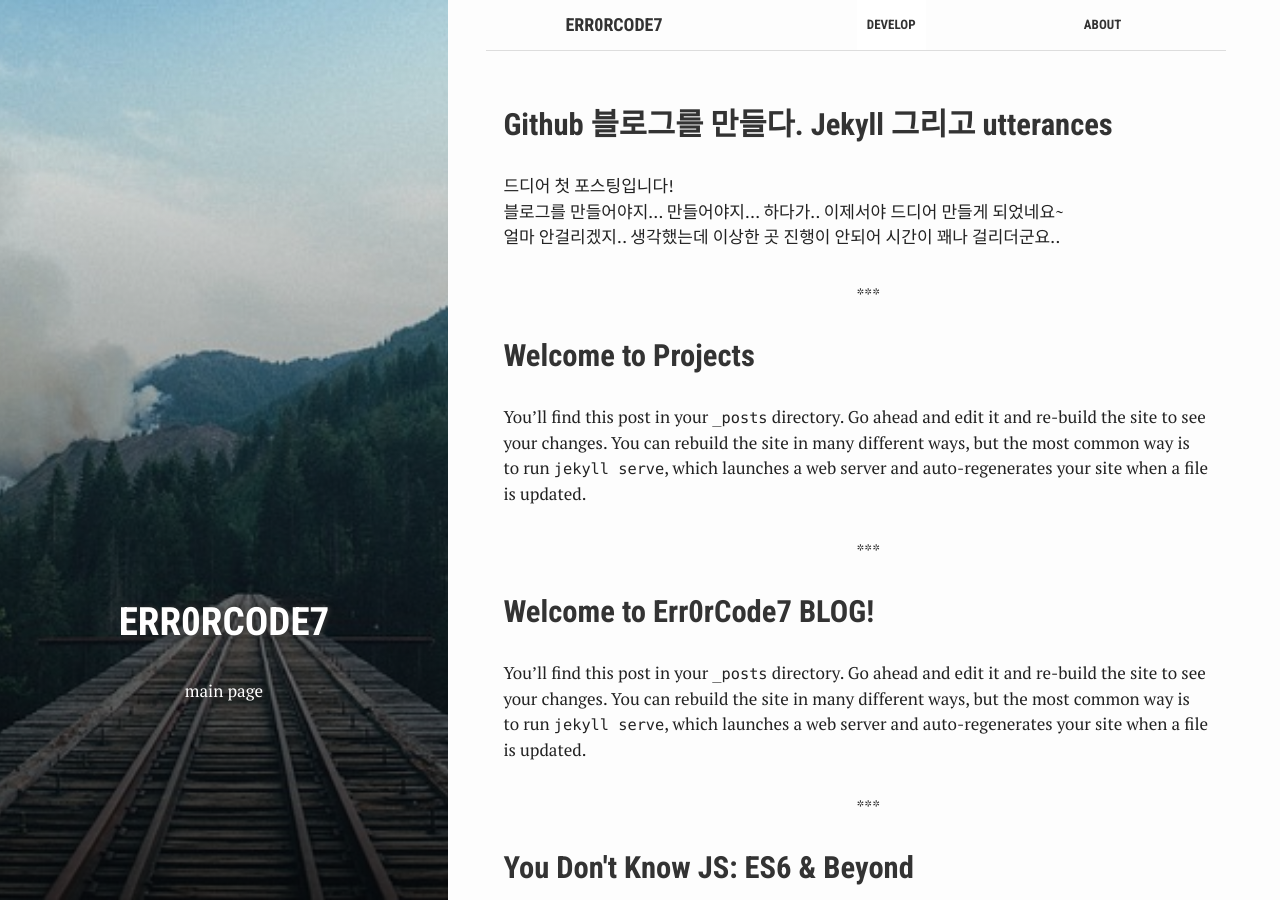
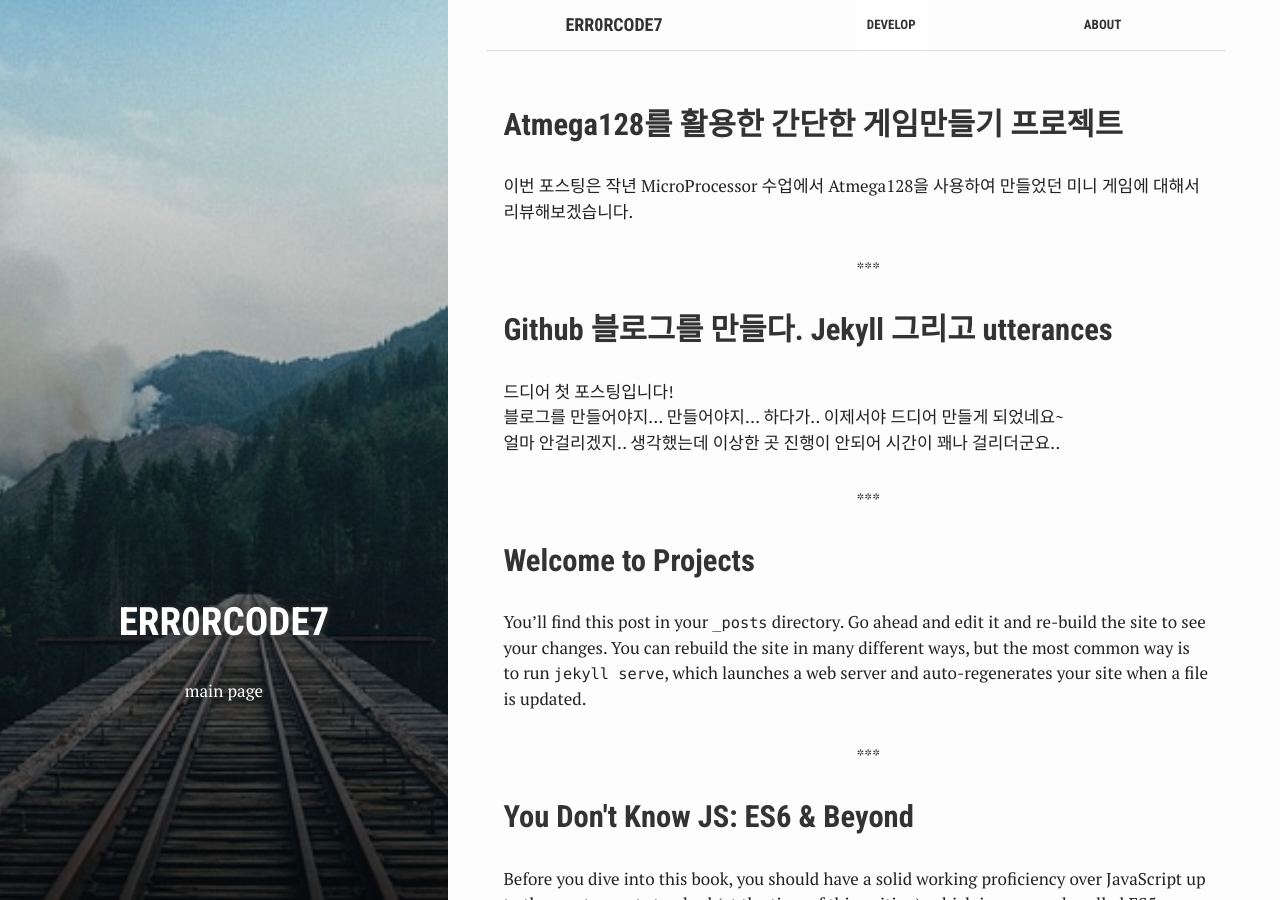
Before and after one commit to Err0rCode7/Err0rCode7.github.io, a Jekyll site: the page built from index.html, in a window 1280 px wide and 900 px high. Built offline with Jekyll 4.4.1, drawn with Linux system fonts in a browser that asks for light colours; some of the changed lines change nothing that is shown.

Commit message:
Add Project-Microprocessor-1-1

````diff
--- a/_posts/2020-04-08-welcome-to-jekyll.markdown
+++ /dev/null
@@ -1,29 +0,0 @@
----
-layout: post
-title:  "Welcome to Err0rCode7 BLOG!"
-date:   2020-04-08 17:27:52 +0900
-categories: jekyll update
----
-You’ll find this post in your `_posts` directory. Go ahead and edit it and re-build the site to see your changes. You can rebuild the site in many different ways, but the most common way is to run `jekyll serve`, which launches a web server and auto-regenerates your site when a file is updated.
-
-Jekyll requires blog post files to be named according to the following format:
-
-`YEAR-MONTH-DAY-title.MARKUP`
-
-Where `YEAR` is a four-digit number, `MONTH` and `DAY` are both two-digit numbers, and `MARKUP` is the file extension representing the format used in the file. After that, include the necessary front matter. Take a look at the source for this post to get an idea about how it works.
-
-Jekyll also offers powerful support for code snippets:
-
-{% highlight ruby %}
-def print_hi(name)
-  puts "Hi, #{name}"
-end
-print_hi('Tom')
-#=> prints 'Hi, Tom' to STDOUT.
-{% endhighlight %}
-
-Check out the [Jekyll docs][jekyll-docs] for more info on how to get the most out of Jekyll. File all bugs/feature requests at [Jekyll’s GitHub repo][jekyll-gh]. If you have questions, you can ask them on [Jekyll Talk][jekyll-talk].
-
-[jekyll-docs]: https://jekyllrb.com/docs/home
-[jekyll-gh]:   https://github.com/jekyll/jekyll
-[jekyll-talk]: https://talk.jekyllrb.com/
--- /dev/null
+++ b/_posts/2020-04-16-Atmega128 Project.markdown
@@ -0,0 +1,370 @@
+---
+bg: "tools.jpg"
+layout: post
+title:  "Atmega128를 활용한 간단한 게임만들기 프로젝트"
+crawlertitle: "Atmega 128 프로젝트"
+summary: "Atmega 128 프로젝트"
+date: 2020-04-16 16:30:00 +0900
+categories: Projects
+tags:
+author: Err0rCode7
+---
+
+이번 포스팅은 작년 MicroProcessor 수업에서 Atmega128을 사용하여 만들었던 미니 게임에 대해서 리뷰해보겠습니다.<br>
+
+---
+### Atmega128을 이용한 미니게임 Project
+---
+
+우선 Atmega128은 ATMEL사가 개발한 8비트 AVR마이크로 컨트롤러의 megaAVR 패밀리 계열중 하나의 프로세서입니다. 이 프로세서는 64핀으로 구성되었으며, TQFP형 패키지의 저 전력 8비트 CMOS 마이크로 컨트롤러입니다. C언어와 라이브러리를 이용해서 명령어를 쉽게 이용할 수 있으며 원하는 포트의 핀에 LCD, 스위치, 7-segments, MOTOR 그리고 LED를 연결하고 코드상의 레지스터를 이용하여 사용할 수 있습니다. <br>
+
+이러한 Atmega128을 이용해서 미니 게임을 만들어 봤었습니다. RISC 구조로 명령어도 간단하고 사용하는데 많은 어려움이 없었던 것으로 기억이 납니다. <br>
+
+
+전원을 Atmega128와 연결하고 Atmega128과 컴퓨터의 포트를 연결해서 컴퓨터에서 작성한 C언어를 이용하여 원하는 명령어를 사용하여 실습과 프로젝트를 진행했었습니다.<br>
+
+수업 실습시간을 이용해서 Atmega128 키트에 있던 모든 기능들을 다 사용해보았었습니다.<br>
+
+그리고 마지막 term project로 각 조마다 아이디어 구상하여 창의적인 아이템을 만들어보는 프로젝트 기회를 가졌었습니다. <br>
+
+이 프로젝트에서 저희 조는 미니게임을 만들었었는데요, LCD 화면에 캐릭터와 장애물을 표현하고 계속해서 우측에서 좌측으로 장애물이 움직이면서 스위치를 이용하여 캐릭터를 점프시켜 장애물을 피하는 게임이었습니다.
+
+![atmega128-1](https://user-images.githubusercontent.com/48249549/79439126-6b393f00-800f-11ea-8389-66fb91c23dcd.png)
+
+![atmega128-2](https://user-images.githubusercontent.com/48249549/79439197-7ab88800-800f-11ea-9ed5-750404534a9f.png)
+
+위에 사진은 실제 프로젝트를 진행하고 찍은 사진입니다. 포트를 많이 사용하는 것에 추가 점수가 있어서 최대한 많은 포트를 사용하다보니
+굉장히 지저분 했었네요.. <br>
+
+두번째 사진은 실제 미니게임 프로젝트가 어떤식으로 표현됐었는지 보이네요.
+
+전체적인 게임의 시스템을 설명해드리면, 캐릭터와 장애물이 LCD에 표시가 되고 스위치를 이용하여 캐릭터는 점프를 할 수 있고 장애물을 피할 수 있습니다. 7-segments를 이용하여 사용자는 자신이 얻은 점수를 볼 수 있습니다. 장애물을 피하면 7-segments에 +점수가, 못피하면 -점수가 덧셈이 됩니다. 그리고 Motor와 led를 이용하여 장애물을 피할때와 못피할때에 이펙트를 주었습니다.
+
+[My Atmega128 Project Code](https://github.com/Err0rCode7/Mircoprocessor/blob/master/Project.c)
+<br>
+
+위에 저의 깃허브 링크인 이 링크에 들어가시면 당시에 실행했었던 코드를 자세히 확인 하실 수 있습니다.<br>
+<br>
+
+---
+### Project Code Review
+---
+
+```c
+#include <mega128.h>
+#include <delay.h>
+#include <stdio.h>
+#include <stdlib.h>
+#include <lcd.h>
+
+#define mapsize 16
+#define Q0 PORTC.4
+#define Q1 PORTC.5
+#define Q2 PORTC.6
+#define Q3 PORTC.7
+#define FND PORTF
+#define DCM_IN1 PORTC.2
+#define DCM_IN2 PORTC.3
+#define STEP_MOTOR PORTE
+#define STEP_LED PORTD
+
+#asm
+    .equ __lcd_port=0x1B
+#endasm
+
+```
+
+처음부터 살펴보면 `<mega128.h>` 와 `<lcd.h>` 라이브러리를 통하여 atmega128 명령어를 include하여 명령어를 사용했었습니다.<br>
+
+그 이후에 필요한 기능의 포트들을 쉬운 변수로 정의해서 사용했었네요.<br>
+또한 LCD 포트는 따로 어셈블리어를 적어서 사용한것을 볼 수 있습니다.
+
+```c
+int i=0, Score=0;
+char obs; //장애물
+int fnd1000,fnd100,fnd10,fnd1;
+int remainder;
+unsigned fnd[17]={0xc0,0xf9,0xa4,0xb0,0x99,0x92,0x82,0xd8,0x80,0x98,0x88,0x83,0xc6,0xa1,0x86,0x8e,0x7f,};
+
+void init(void)
+{
+    // PORTA LCD
+    PORTA=0x00;
+    DDRA=0xFF;
+    // PORTB LED
+    PORTB=0x00;
+    DDRB=0xff;
+
+    // PORTC 0,1 : 스위치 2, 3 : DC모터 4,5,6,7 : 7-segment Q
+    PORTC=0x00;
+    DDRC=0xF0;
+    PINC=0x00;
+    // PORTD STEP_MOTOR LED
+    PORTD=0x00;
+    DDRD=0xFF;
+    // PORTF STEP_MOTOR Data
+    PORTF=0X00;
+    DDRF=0XFF;
+    // PORTE 7-segment Data
+    PORTE=0x00;
+    DDRE=0xFF;
+
+    FND = fnd[0];
+    Q0 = 1;
+    Q1 = 1;
+    Q2 = 1;
+    Q3 = 1;
+}
+```
+
+계속해서 필요한 전역변수를 선언해주었고 여기서 `usigned fnd[]` 는 7-segments를 쉽게 사용할 수 있도록 선언한 것을 볼 수 있습니다.<br>
+
+그리고 최대한 기능을 많은 기능(LCD, Motor 등..)을 넣기위해서 포트를 하나하나 핀별로 사용했었습니다. 그래서 초기화 함수를 따로 만들어서 포트의 초기값과 변수의 초기값을 각각 선언한것을 볼 수 있습니다.<br>
+
+이제 메인함수를 들어가기전에 메인 뒤에 선언해놓은 함수들을 먼저 리뷰해보겠습니다.
+
+```c
+void display(int); // 7-segment
+void DC_M_CW();  //  DC MOTOR 작동
+void DC_M_STOP(); //  DC STOP
+void Addmap(char [] , char); // 맵 업데이트
+void STEP_M_CW();   // STEP MOTOR
+void STEP_M_STOP();   // STEP STOP
+void STEP_M_CCW();
+
+void Addmap(char cur[], char randC)
+{
+    for (i = 0; i<mapsize - 2; i++)
+    {
+        cur[i] = cur[i + 1];
+
+    }
+    cur[mapsize-2] = randC;
+}
+void display(int Scor){
+    Score += 50;
+    fnd1000 = Scor/1000;
+    remainder = Scor%1000;
+    fnd100 = remainder/100;
+    remainder = Scor%100;
+    fnd10 = remainder/10;
+    remainder = Scor%10;
+    fnd1 = remainder;
+    for (i=0;i<50;i++)
+    {
+        if (Scor >= 1000)
+        {
+            FND = fnd[fnd1000];
+            Q3 = 0;
+            Q2 = 1;
+            Q1 = 1;
+            Q0 = 1;
+            delay_ms(10);
+        }
+        if (Scor >= 100)
+        {
+            FND = fnd[fnd100];
+            Q3 = 1;
+            Q2 = 0;
+            Q1 = 1;
+            Q0 = 1;
+            delay_ms(10);
+        }
+        FND = fnd[fnd10];
+        Q3 = 1;
+        Q2 = 1;
+        Q1 = 0;
+        Q0 = 1;
+        delay_ms(10);
+        FND = fnd[fnd1];
+        Q3 = 1;
+        Q2 = 1;
+        Q1 = 1;
+        Q0 = 0;
+        delay_ms(10);
+    }
+    Q0 = 1;
+    Q1 = 1;
+    Q2 = 1;
+    Q3 = 1;
+}
+void DC_M_CW()
+{
+    DCM_IN1 = 1;
+    DCM_IN2 = 0;
+    delay_ms(60);
+}
+
+void DC_M_STOP()
+{
+    DCM_IN1 = 0;
+    DCM_IN2 = 0;
+}
+
+void STEP_M_CW()
+{
+
+    STEP_MOTOR = 0x01;
+    STEP_LED = 0x01;
+    delay_ms(100);
+
+    STEP_MOTOR = 0x02;
+    STEP_LED = 0x02;
+    delay_ms(100);
+
+    STEP_MOTOR = 0x04;
+    STEP_LED = 0x04;
+    delay_ms(100);
+
+    STEP_MOTOR = 0x08;
+    STEP_LED = 0x08;
+    delay_ms(100);
+
+}
+void STEP_M_CCW()
+{
+
+    STEP_MOTOR = 0x08;
+    STEP_LED = 0x08;
+    delay_ms(100);
+
+    STEP_MOTOR = 0x04;
+    STEP_LED = 0x04;
+    delay_ms(100);
+
+    STEP_MOTOR = 0x02;
+    STEP_LED = 0x02;
+    delay_ms(100);
+
+    STEP_MOTOR = 0x01;
+    STEP_LED = 0x01;
+    delay_ms(100);
+
+}
+void STEP_M_STOP()
+{
+    STEP_MOTOR = 0x00;
+    STEP_LED = 0x00;
+}
+```
+
+```c
+void display(int)
+```
+`display()` 함수는 미니게임에서 7-segments를 이용하여 사용자의 점수를 나타내는 기능입니다. (점프를 하면 점수를 잃고 장애물에 닿으면 점수를 잃는 기능을 넣었었습니다.)<br>
+
+```c
+void DC_M_CW();  //  DC MOTOR 작동
+void DC_M_STOP(); //  DC STOP
+```
+DC Motor를 사용할 때는 적당한 delay를 주어서 속도를 조절해서 사용해야했었던 것이 기억이 납니다. 그래서 `DC_M_CW()` 에 딜레이를 넣어주어 Motor를 작동하였었고 그리고 `DC_M_STOP`을 이용해서 Motor를 멈추게 하였습니다. ( 점수를 얻으면 이펙트로 Motor를 작동하도록 하였습니다. )
+
+```c
+void Addmap(char [] , char); // 맵 업데이트
+void STEP_M_CW();   // STEP MOTOR
+void STEP_M_STOP();   // STEP STOP
+void STEP_M_CCW();
+```
+
+나머지 함수를 살펴봅시다. `AddMap()` 함수는 함수명 그대로 맵을 만드는 명령어입니다. <br>
+
+`STEP_`이 앞에 붙은 함수들은 STEP Motor를 작동하거나 정지시키는 함수들 입니다. STEP 모토를 이용하여 성공도를 표현했었습니다.<br>
+`STEP_M_CW()`는 시계방향, `STEP_M_CW()`는 반시계방향으로 회전하며 성공도를 표현합니다. ( 여기서 성공도란 자신이 얼마나 장애물을 잘피하고 못피하고를 판단해주는 것을 얘기합니다. )<br>
+`STEP_M_STOP()`은 DC Motor와 마찬가지로 정지기능입니다.<br>
+( 일정 각도와 시간만큼 회전하고 멈추어야하기 때문에 Motor들은 모두 정지 기능이 필요합니다. )<br>
+
+```c
+void main(){
+
+    unsigned char pName[] = {0B11101111}; // 캐릭터
+    /* 기본 맵 작성 */
+    char map[100] ="__________________________";
+    map[7]=0b11111111;
+    map[11]=0b11111111;
+    map[3]=0b11111111;
+
+    init();
+
+    lcd_init(16);
+    lcd_gotoxy(0,1);
+    lcd_puts(pName);
+
+    lcd_gotoxy(1,1);
+    lcd_puts(map);
+    delay_ms(1000);
+
+    while(1)
+    {   i = rand()%10;    // 랜덤으로 장애물 생성
+        if ( (i%2)==0)
+        {
+            obs = 0b11111111;
+        }
+        else if( (i%2)!=0 )
+        {
+            obs = '_';
+        }
+        // LCD 핸들링
+        PORTB = 0b11111111;
+        lcd_gotoxy(1,0);
+        lcd_puts(" ");
+        lcd_gotoxy(0,1);
+        lcd_puts(pName);
+
+        lcd_gotoxy(1,1);
+        Addmap(map,obs);
+
+        lcd_puts(map);
+        delay_ms(1000);
+
+        if (PINC.0 == 0)
+        {
+            lcd_gotoxy(0,1);
+            lcd_puts(" ");
+            lcd_gotoxy(1,0);
+            lcd_puts(pName);
+            if (map[0]==0b11111111)
+            {
+                PORTB = 0b00001111;
+                display(Score);
+                STEP_M_CW();
+            }
+            delay_ms(1000);
+        }
+        else
+        {
+            if (map[0]==0b11111111)
+            {
+
+                PORTB = 0b11110000;
+                DC_M_CW();
+                DC_M_STOP();
+                STEP_M_CCW();
+                 if(Score >=100)
+                 Score -= 100;
+            }
+        }
+    }
+}
+```
+
+이제 마지막으로 Main 함수의 코드를 살펴봅시다.<br>
+
+처음에 캐릭터와 맵을 미리 선언해주었습니다. 그 다음으로 전체적인 장애물을 포함한 맵이 왼쪽으로 한칸 움직입니다. <br>
+
+그리고 이제 While문을 살펴보면 난수를 생성하고 난수가 짝수이면 장애물을 생성하여 맵에 넣는 방식으로 구현되어있는 것을 볼 수 있습니다. <br>
+(사실 이 난수는 계속 일정한 값을 생성합니다. 현재 시간을 이용하여 난수를 생성하여야하는데 그것이 불가능해서 그렇습니다. 그렇기 때문에 게임을 다시 시작하면 계속해서 같은 맵을 체험할 수 밖에 없는 구조입니다.)<br>
+
+LCD 명령어를 활용하여 한칸씩 계속 움직이는 것을 표현하는 하였고 맵에 계속해서 추가해서 맵을 저장하였습니다. <br>
+
+
+
+그 다음으로 if 문을 보면 PORTC를 이용하여 스위치의 값 ( 캐릭터가 점프를 뛰었는 가?)과 맵을 비교하여 장애물과 캐릭터가 부딪히게 되는 지 판단하여 점수를 올리거나 내렸고 DC Motor와 STEP Motor를 핸들링 했습니다 . 그리고 계속해서 while문을 통해서 반복되고 게임은 계속 진행됩니다. <br>
+
+이렇게 Atmega128과 함께한 장애물을 피하는 미니게임 Review를 해봤습니다.
+
+다시 살펴보니 허접하지만 나름 재미있게 구현했던것 같습니다.<br>
+이 프로젝트를 하고 있었을 당시에 traceroute와 thread에 대해서 배우고 있었던 것이 생각나네요. thread를 못사용하여 진행하는 모습이 뚝뚝 끊기거나 연속적이지 못한게 아쉬웠었습니다. <br>
+
+atmega128를 사용하려는 사람들에게 제 프로젝트가 조금은 도움이 되었었으면 좋겠습니다.<br>
+
+이상으로 Atmega128 Review는 여기까지 하겠습니다.
--- a/_posts/Diary/2020-04-09-github-jekyll-utterances.md
+++ b/_posts/Diary/2020-04-09-github-jekyll-utterances.md
@@ -2,7 +2,7 @@
 bg: "owl.jpg"
 layout: post
 title:  "Github 블로그를 만들다. Jekyll 그리고 utterances"
-crawlertitle: "About Github.io"
+crawlertitle: "Github.io 만들기"
 summary: "github 블로그 만들기"
 date: 2020-04-09 21:06:07 +0900
 categories: Diary
````
